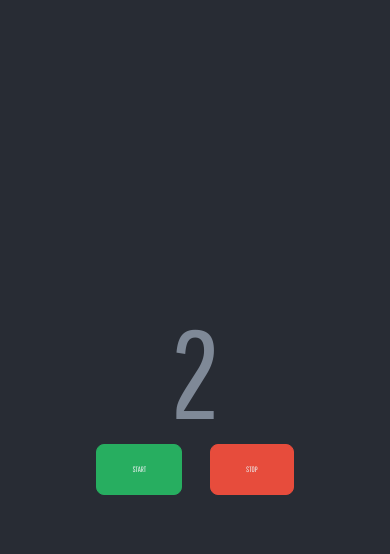
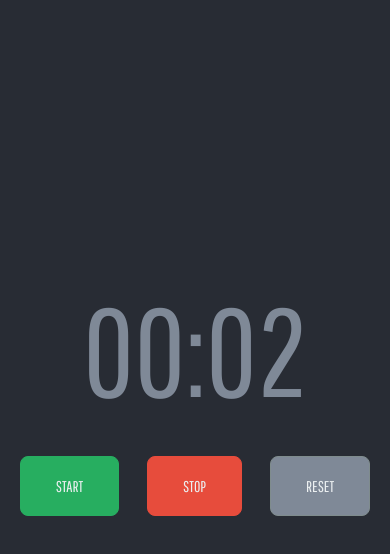
Before and after one commit to gitrkaplan/stop-watch, a plain HTML site: page index.html in a window 390 px wide. Both pictures are taken after a click on the button "START". Drawn offline with Linux system fonts and the light colour scheme.

Commit message:
Adds the abliity for the user to reset the stopwatch back to zero.

```diff
--- a/index.html
+++ b/index.html
@@ -9,9 +9,10 @@
   </head>
   <body>
     <div class="timer">
-      <p><span id="seconds">0</span></p>
+      <p><span id="minutes">00</span>:<span id="seconds">00</span></p>
       <button id="start" type="button" name="button">START</button>
       <button id="stop" type="button" name="button">STOP</button>
+      <button id="reset" type="button" name="button">RESET</button>
     </div>
     <script src="main.js"></script>
   </body>
--- a/main.js
+++ b/main.js
@@ -2,6 +2,7 @@
 
 var $buttonStart = document.querySelector('#start')
 var $buttonStop = document.querySelector('#stop')
+var $buttonReset = document.querySelector('#reset')
 var $seconds = document.querySelector('#seconds')
 var $minutes = document.querySelector('#minutes')
 var seconds = 0
@@ -11,14 +12,27 @@ var timerId = null
 function counter () {
   seconds = seconds + 1
   $seconds.textContent = seconds
+  $minutes.textContent = minutes
   if (seconds >= 59) {
     seconds = 0
     minutes++
+  }
+  if (seconds < 10) {
+    $seconds.textContent = '0' + seconds
+  }
+  if (minutes < 10) {
+    $minutes.textContent = '0' + minutes
   }
 }
 
 function stop () {
   clearInterval(timerId)
+}
+
+function reset () {
+  $seconds.textContent = '00'
+  $minutes.textContent = '00'
+  seconds = 0
 }
 
 $buttonStart.addEventListener('click', function () {
@@ -28,3 +42,7 @@ $buttonStart.addEventListener('click', function () {
 $buttonStop.addEventListener('click', function () {
   stop()
 })
+
+$buttonReset.addEventListener('click', function () {
+  reset()
+})
--- a/styles.css
+++ b/styles.css
@@ -24,6 +24,7 @@ p {
   color: rgb(127, 137, 151);
   font-family: 'Pathway Gothic One', sans-serif;
   font-size: 32vw;
+  margin-bottom: 4vh;
 }
 
 .timer {
@@ -61,3 +62,9 @@ button:hover {
   opacity: 0.7;
   transition: opacity 0.3s ease-in-out;
 }
+
+@media (max-width: 700px) {
+  button {
+    font-size: 4vw;
+  }
+}
```
